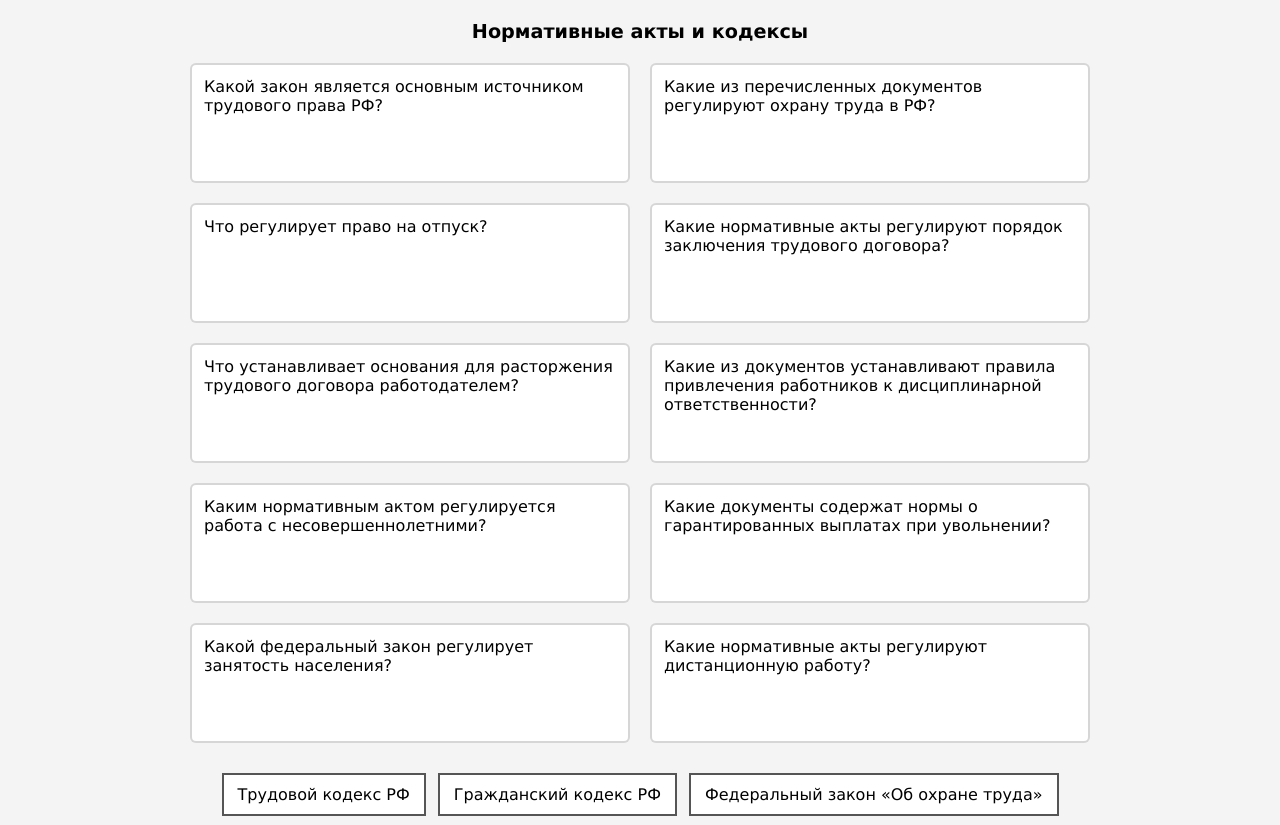
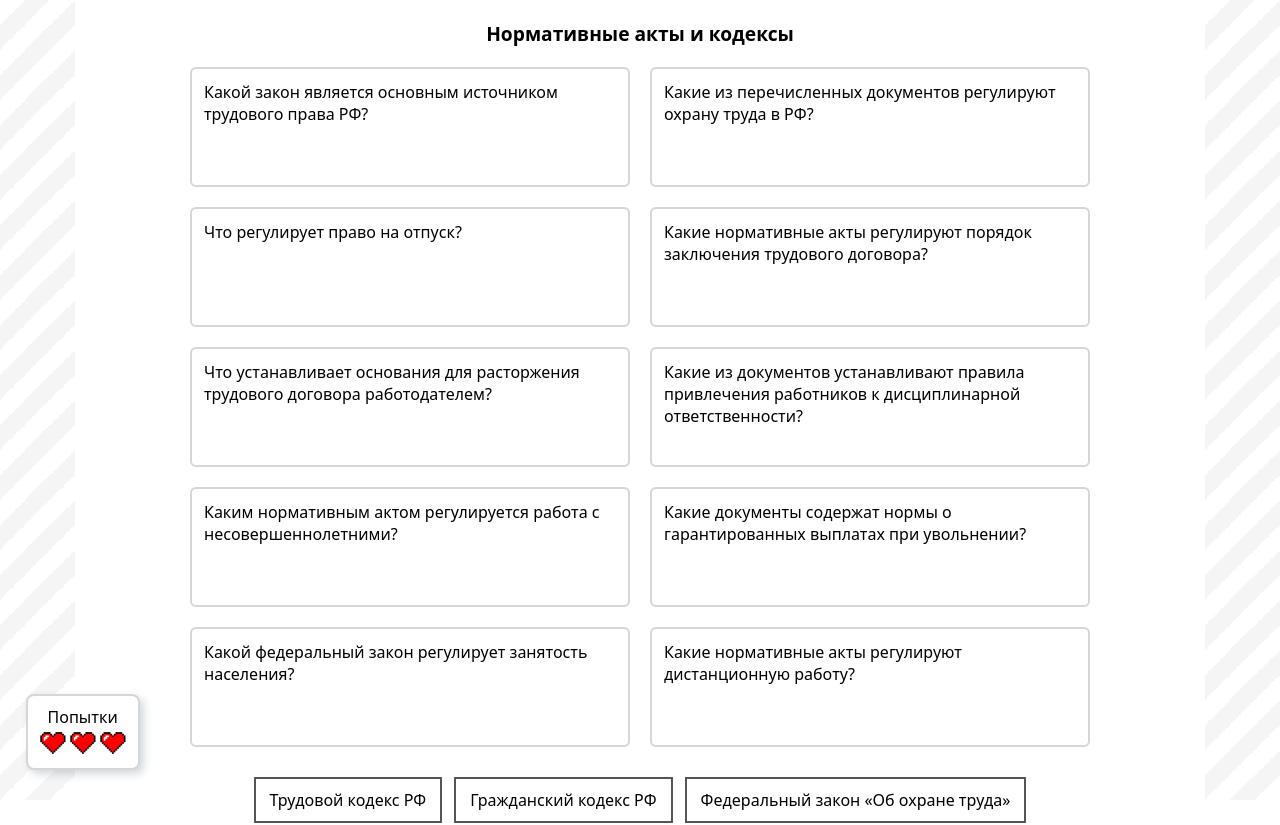
Before and after one commit to zeka228/trudpravo, a React (Create React App) app: page / in a window 1280 px wide. Shown: the top 825 px of the page. Built offline with nearby package versions, Linux system fonts and the light colour scheme; the HTML template or start-up script is replaced by a standard one.

Commit message:
lives system

```diff
--- a/src/App.js
+++ b/src/App.js
@@ -1,5 +1,27 @@
+import { useState } from "react";
 import Game from "./components/Game";
+import LifeIndicator from "./components/LifeIndicator";
 
 export default function App() {
-  return <Game />;
+  const [lives, setLives] = useState(3);
+  const handleAnswer = (isCorrect) => {
+    if (!isCorrect) {
+      setLives((prev) => {
+        const newLives = prev - 1;
+        if (newLives <= 0) {
+          window.location.reload();
+        }
+        return newLives;
+      });
+    }
+  };
+
+  return (
+    <>
+      <LifeIndicator lives={lives} />
+      <Game onAnswer={handleAnswer}/>
+      <div className="bg-elems l"></div>
+      <div className="bg-elems r"></div>
+    </>
+  );
 }
--- a/src/components/Game.jsx
+++ b/src/components/Game.jsx
@@ -3,7 +3,7 @@
 import AnswerCard from "./AnswerCard";
 import { questionsLaw, answersLaw, questionsTheory, answersTheory } from "../data/gameData";
 
-const BaseQuest = ({ gameTitle, questions, answers }) => {
+const BaseQuest = ({ gameTitle, questions, answers, onAnswer }) => {
   const [selectedAnswerId, setSelectedAnswerId] = useState(null);
   const [wrongAnswer, setWrongAnswer] = useState(new Set());
   const [placedAnswers, setPlacedAnswers] = useState(() => {
@@ -26,9 +26,9 @@
         newSet.add(selectedAnswerId);
         return { ...prev, [qIndex]: newSet };
       });
+      onAnswer(true);
     } else {
       setWrongAnswer((prev) => new Set(prev).add(selectedAnswerId));
-
       setTimeout(() => {
         setWrongAnswer((prev) => {
           const newSet = new Set(prev);
@@ -36,6 +36,7 @@
           return newSet;
         });
       }, 300);
+      onAnswer(false);
     }
     //
     setSelectedAnswerId(null);
@@ -77,12 +78,12 @@
   );
 }
 
-export default function Game() {
+export default function Game({ onAnswer }) {
   return (
     <>
-      <BaseQuest gameTitle="Нормативные акты и кодексы" questions={questionsLaw} answers={answersLaw}/>
+      <BaseQuest gameTitle="Нормативные акты и кодексы" questions={questionsLaw} answers={answersLaw} onAnswer={onAnswer}/>
       <hr className="game-separator"/>
-      <BaseQuest gameTitle="Теория трудового права" questions={questionsTheory} answers={answersTheory}/>
+      <BaseQuest gameTitle="Теория трудового права" questions={questionsTheory} answers={answersTheory} onAnswer={onAnswer}/>
     </>
   )
 };
--- /dev/null
+++ b/src/components/LifeIndicator.jsx
@@ -0,0 +1,12 @@
+export default function LifeIndicator({ lives }) {
+  return (
+    <div className="lives">
+      <span>Попытки</span>
+      <div>
+        {Array.from({ length: lives }).map((_, i) => (
+          <img src={require('../bons/heart.png')} alt="Heart"/>
+        ))}
+      </div>
+    </div>
+  );
+}
--- a/src/index.css
+++ b/src/index.css
@@ -1,5 +1,5 @@
 body {
-  background-color: #f4f4f4;
+  background-color: #ffffff;
   padding: 20px;
 }
 
@@ -7,7 +7,26 @@
   box-sizing: border-box;
   margin: 0;
   padding: 0;
-  font-family: Verdana, sans-serif;
+  font-family: system-ui, sans-serif;
+}
+
+.bg-elems {
+  position: fixed;
+  top: 0;
+  z-index: -1;
+  min-height: 100%;
+  height: auto;
+  width: 75px;
+  -webkit-background-size: 50px 50px;
+  -moz-background-size: 50px 50px;
+  background-size: 50px 50px;
+  background-image: linear-gradient(-45deg, #0000000a 25%, transparent 25%, transparent 50%, #0000000a 50%, #0000000a 75%, transparent 75%, transparent);
+}
+.bg-elems.l {
+  left: 0;
+}
+.bg-elems.r {
+  right: 0;
 }
 
 .game {
@@ -40,6 +59,28 @@
   flex-wrap: wrap;
   justify-content: center;
   gap: 12px;
+}
+.lives {
+  display: flex;
+  justify-content: center;
+  flex-wrap: wrap;
+  max-width: min-content;
+  position: fixed;
+  bottom: 30px;
+  padding: 10px;
+  left: 2%;
+  background-color: white;
+  border: 2px solid #33333333;
+  border-radius: 8px;
+  box-shadow: 4px 4px 8px 0 rgba(34, 60, 80, 0.2);;
+}
+.lives img {
+  height: 30px;
+}
+.lives div {
+  display: flex;
+}
+.lives span {
 }
 
 .question-box {
```
Also changed, not shown: src/bons/heart.png (added).
